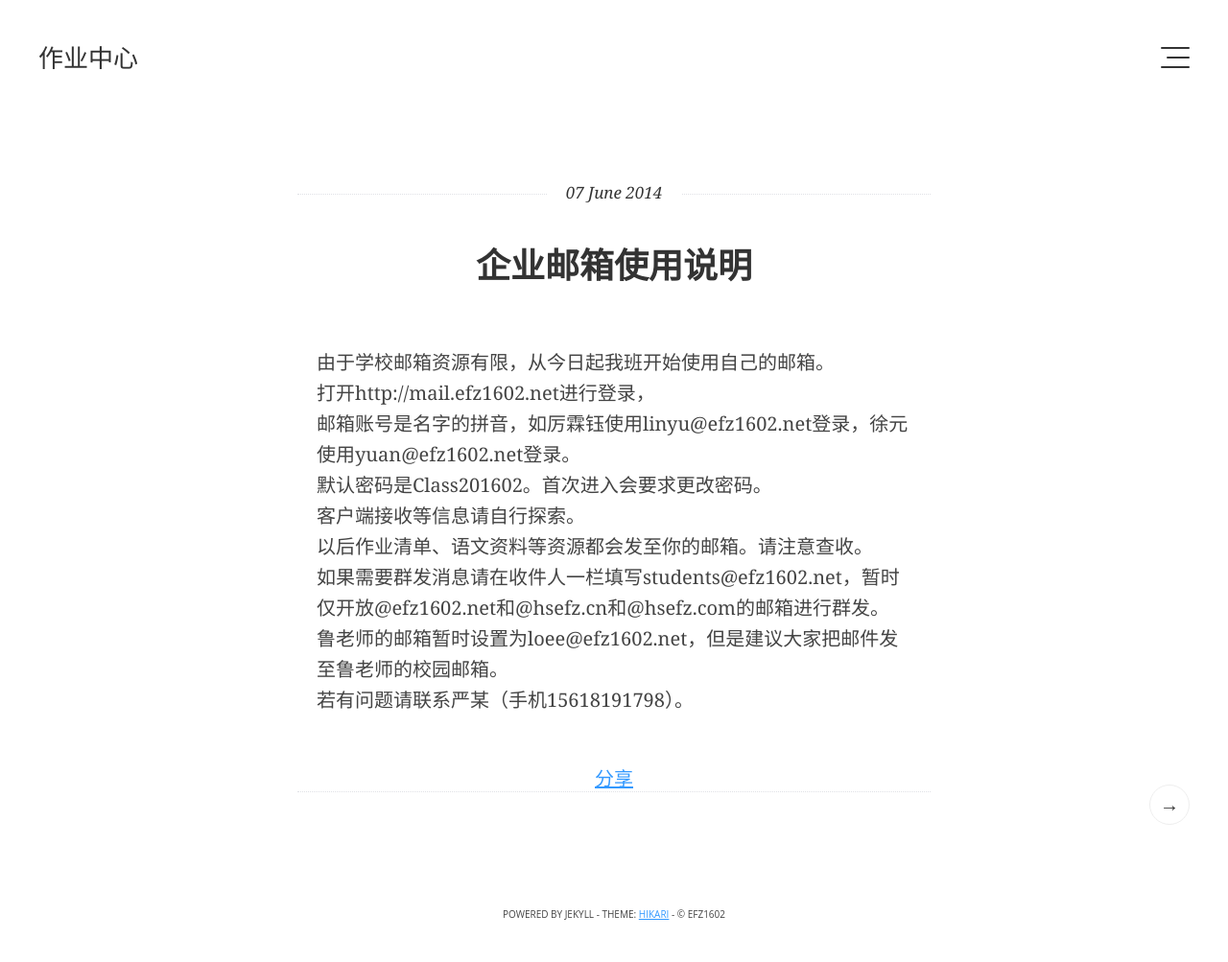
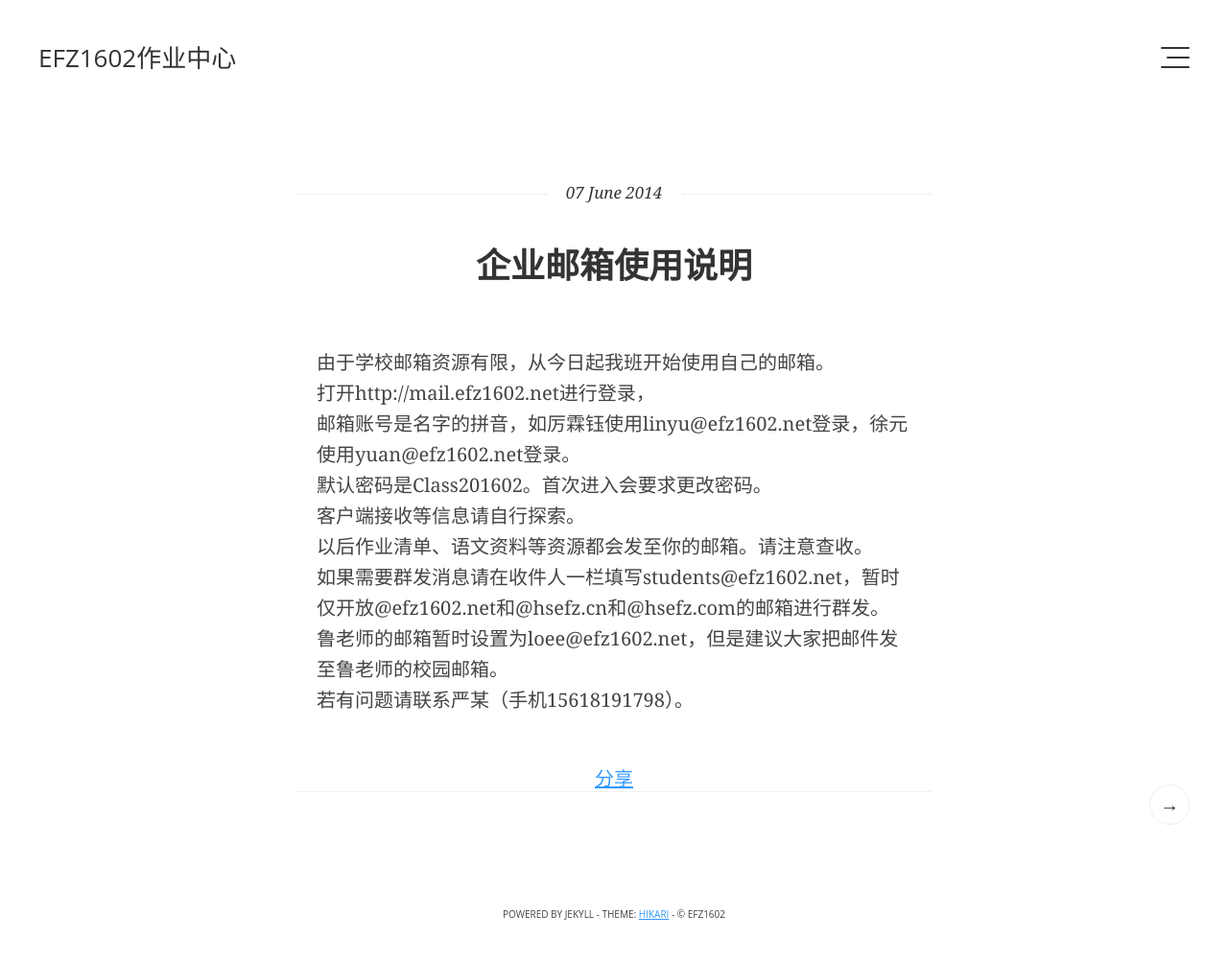
Before and after one commit to efz1602/efz1602.github.io, a Jekyll site: the page built from _posts/2014-06-07-exmail.markdown, in a window 1280 px wide. Shown: the whole page at 96% size. Built offline with Jekyll 4.4.1, drawn with Linux system fonts in a browser that asks for light colours; some web fonts are replaced; Markdown is read by kramdown in place of the engine named in the settings.

Commit message:
new site name

```diff
--- a/_config.yml
+++ b/_config.yml
@@ -1,4 +1,4 @@
-name: "作业中心"
+name: "EFZ1602作业中心"
 description: "华东师大二附中2016届2班"
 
 author: "EFZ1602"
```
